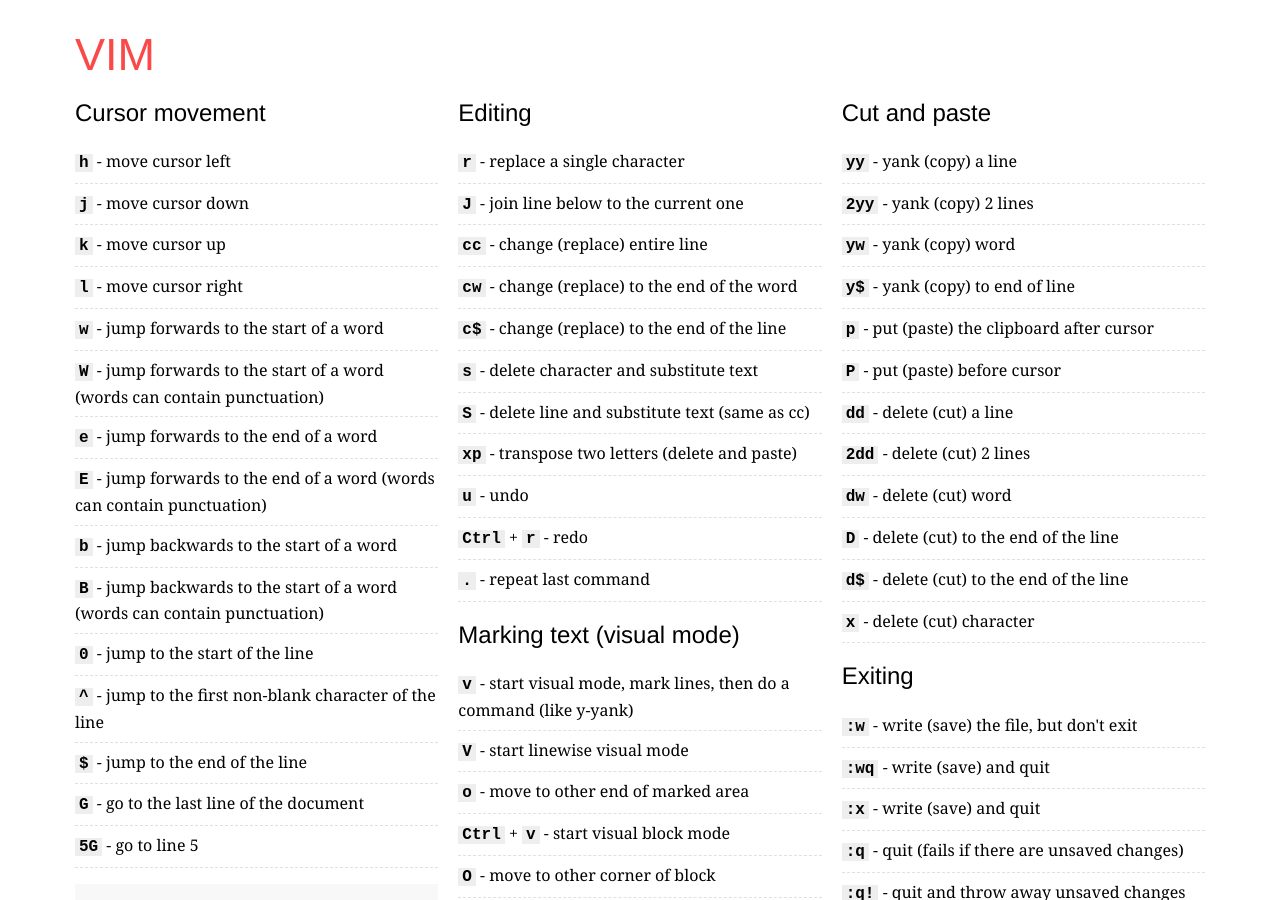
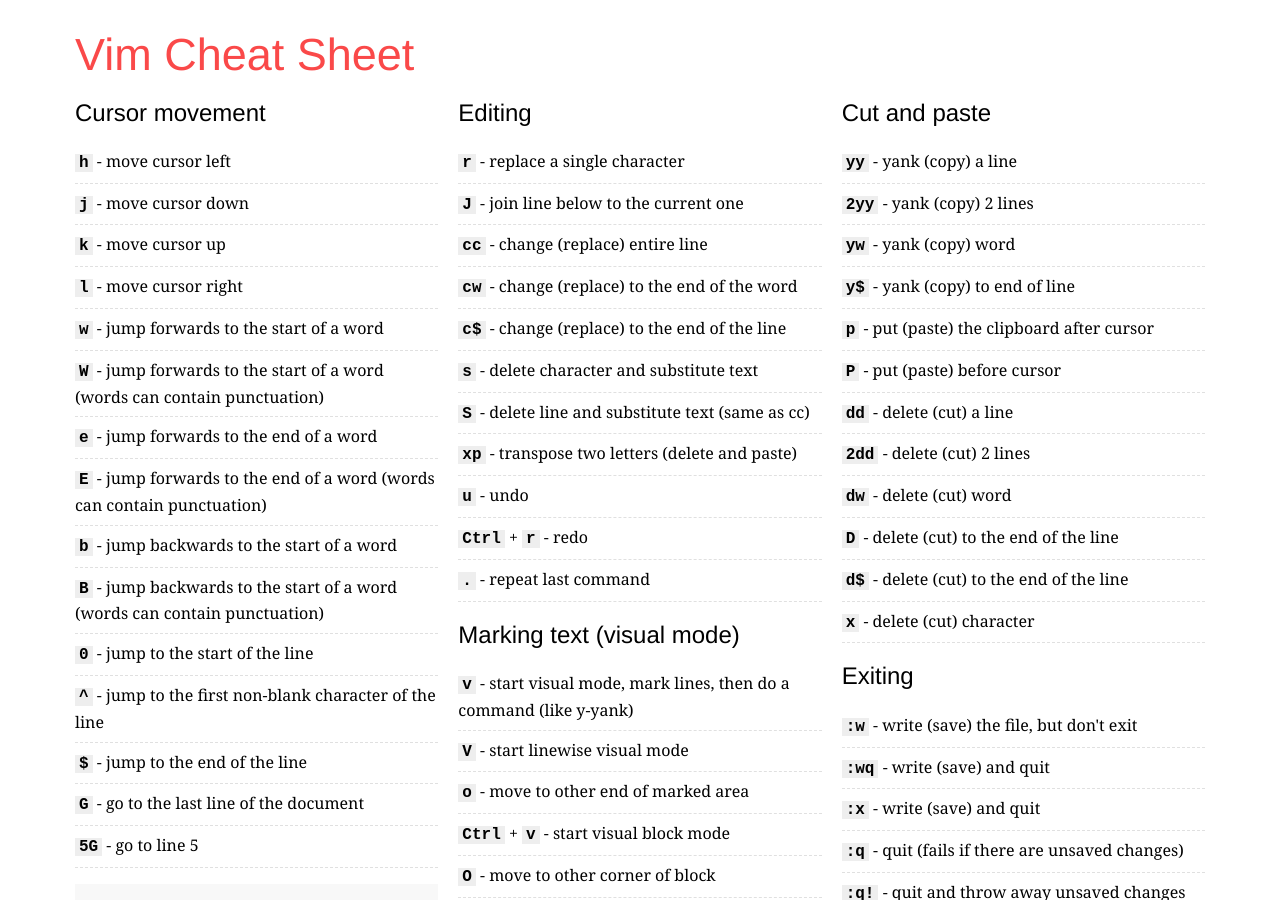
Before and after one commit to rtorr/vim-cheat-sheet, a Jekyll site: the page built from index.html, in a window 1280 px wide and 900 px high. Built offline with Jekyll 4.4.1, drawn with Linux system fonts in a browser that asks for light colours.

Commit message:
Update header.html

```diff
--- a/_includes/header.html
+++ b/_includes/header.html
@@ -1,5 +1,5 @@
 <div class="grid-block">
   <div class="grid-1">
-    <h1><a class="site-title" href="{{ site.baseurl }}/">VIM</a></h1>
+    <h1><a class="site-title" href="{{ site.baseurl }}/">Vim Cheat Sheet</a></h1>
   </div>
 </div> <!-- end row -->
```
